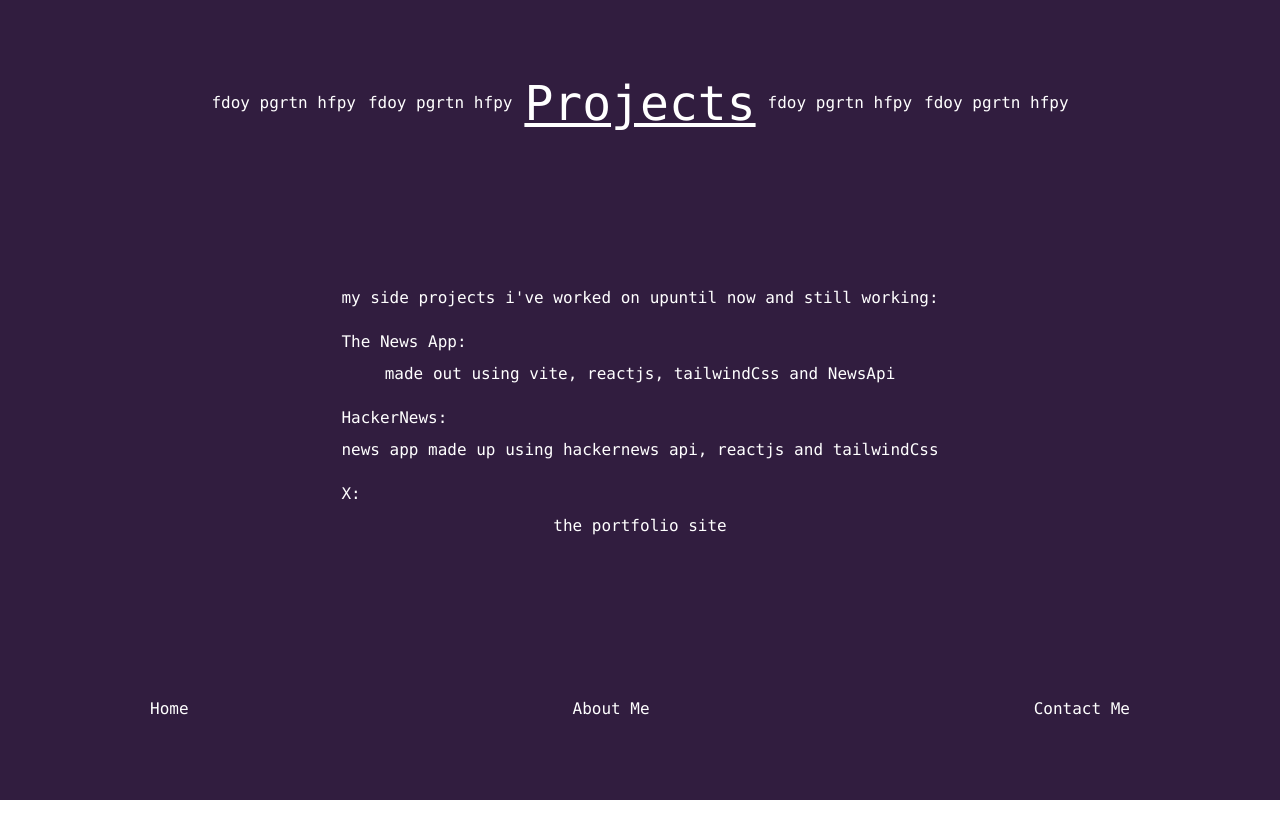
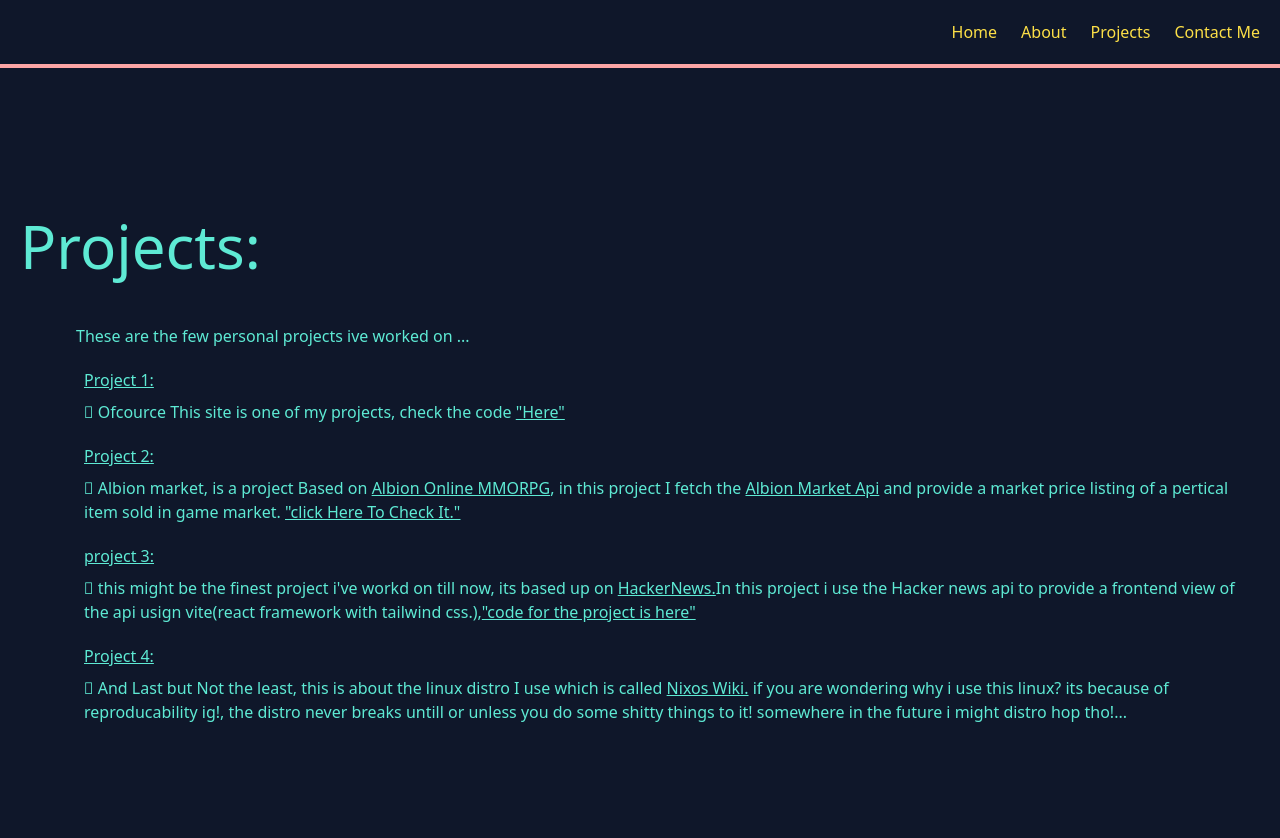
Before and after one commit to TheDummyUser/x, a React (Vite) app: page /projects in a window 1280 px wide. Shown: the top 838 px of the page. Before the commit the page ends 800 px from the top, so only its background shows below. Built offline with nearby package versions, Linux system fonts and the light colour scheme.

Commit message:
changed how my site looks!

```diff
--- /dev/null
+++ b/src/components/Heder.jsx
@@ -0,0 +1,25 @@
+import React from 'react'
+import { Link } from 'react-router-dom'
+const Heder = () => {
+  return (
+    <div className='bg-slate-900 border-b-4
+     text-yellow-300
+      p-5
+      justify-around
+      border-red-300
+    '>
+
+        <div className='flex justify-end space-x-6'>
+        <p className=''> <Link to="/">Home</Link></p>
+    <p> <Link to='/about'> About</Link></p>
+    <p> <Link to='/projects'> Projects</Link></p>
+    <p><Link to='/contactme'>Contact Me</Link></p>
+
+
+</div>
+</div>
+
+  )
+}
+
+export default Heder
--- a/src/pages/About.jsx
+++ b/src/pages/About.jsx
@@ -1,52 +1,27 @@
-import React, { useState, useEffect } from 'react';
-import {Link} from "react-router-dom"
+import React from 'react'
+import Heder from '../components/Heder'
 
 const About = () => {
-  const [text, setText] = useState('3002 12345 4456');
-  const [showGibberish, setShowGibberish] = useState(true);
+  return (
+    <>
+      <Heder />
+      <div className='p-5 text-teal-200 h-screen bg-slate-900'>
 
-  useEffect(() => {
-    const gibberishTimer = setInterval(() => {
-      const newText = [...text];
-      for (let i = 0; i < newText.length; i++) {
-        const randomChar = String.fromCharCode(Math.floor(Math.random() * 26) + 97);
-        if (newText[i] !== ' ') {
-          newText[i] = randomChar;
-        }
-      }
-      setText(newText.join(''));
-    }, 100); // Set the time in milliseconds for how often the letters should change.
+        <p className=' text-xl md:text-6xl pt-32'>About:</p>
 
-    const textTimer = setTimeout(() => {
-      setShowGibberish(false);
-      clearInterval(gibberishTimer);
-    }, 5000); // Set the time in milliseconds for how long the gibberish text should be displayed.
+      <div className=' space-y-5 pt-12'><p className=''>
+       hey yo! guys I am Abhiram, so i've recently graduated In Bachelors of Electrical And Electronics engineering.
+      </p>
+      <p className=''>
+        Am into Web Dev, and linux, actually i do a lot of linux ig! if you ask why? idk i just like linux more than window and here is one of my rice <a className=' underline' href="https://www.reddit.com/r/unixporn/comments/1aqir6d/hyprland_kanagawa_colorscheme_is_op/?utm_source=share&utm_medium=web2x&context=3"> click here</a> to view it...</p>
 
-    return () => {
-      clearInterval(gibberishTimer);
-      clearTimeout(textTimer);
-    };
-  }, [text]);
+      <p>
+         you can visit my GitHub to check all that things i do and i work on.. <a href="https://github.com/TheDummyUser">  </a>
+      </p>
 
-  return (
-    <div className='grid place-items-center h-screen bg-DD311D3F text-white font-mono'>
-      <div className='md:flex place-items-center md:space-x-3'>
-        <span className='md:text-base text-xs md:inline-flex hidden'>{showGibberish ? text : ''} </span>
-        <span className='md:text-base text-xs'>{showGibberish ? text : ''} </span>
-        <span className='md:text-5xl text-lg underline'>about me</span>
-        <span className='md:text-base text-xs'> {showGibberish ? text : ''}</span>
-        <span className='md:text-base text-xs md:inline-flex hidden'> {showGibberish ? text : ''}</span>
-        </div>
-        <p className='mx-10'>
-          hi i am abhiram, i am a final year electrical engineering student. <br />
-          i like web development and i do a lot of ethical hacking. i have worked on few projects which i've them on <span className='underline'>projects</span>.
-        </p>
-      <div className='flex md:space-x-96 space-x-6 md:text-base place-items-center underline'>
-        <p><Link to={'/'}>Home</Link></p>
-        <p><Link to={'/projects'}>Projects</Link></p>
-        <p><Link to={'/contactme'}>Contact Me</Link></p>
       </div>
-    </div>
+      </div>
+    </>
   )
 }
 
--- a/src/pages/Contactme.jsx
+++ b/src/pages/Contactme.jsx
@@ -1,56 +1,31 @@
-import React, { useState, useEffect } from 'react';
-import {Link} from "react-router-dom"
+import React from "react";
+import Heder from "../components/Heder";
 const Contactme = () => {
-  const [text, setText] = useState('3002 12345 4456');
-  const [showGibberish, setShowGibberish] = useState(true);
+  return (
+    <>
+      <Heder />
 
-  useEffect(() => {
-    const gibberishTimer = setInterval(() => {
-      const newText = [...text];
-      for (let i = 0; i < newText.length; i++) {
-        const randomChar = String.fromCharCode(Math.floor(Math.random() * 26) + 97);
-        if (newText[i] !== ' ') {
-          newText[i] = randomChar;
-        }
-      }
-      setText(newText.join(''));
-    }, 100); // Set the time in milliseconds for how often the letters should change.
+      <div className=" bg-slate-900 text-teal-300 h-screen p-5 pt-32">
+        <p className="md:text-6xl text-xl">Contact Me:</p>
 
-    const textTimer = setTimeout(() => {
-      setShowGibberish(false);
-      clearInterval(gibberishTimer);
-    }, 5000); // Set the time in milliseconds for how long the gibberish text should be displayed.
+        <div className=" space-y-3">
+          <div className=" pt-12 space-y-8">
+            <p>Ofcource i can center this div so...</p>
+            <p>
+              {" "}
+              <a href="">Github</a>
+            </p>
+            <p>
+              <a href="mailto:abhiram.reddy122002@gmail.com">Gmail</a>
+            </p>
+            <p>
+              ping Me on Discord: adorable__brain69
+            </p>
+          </div>
+        </div>
+      </div>
+    </>
+  );
+};
 
-    return () => {
-      clearInterval(gibberishTimer);
-      clearTimeout(textTimer);
-    };
-  }, [text]);
-  return (
-    <div className='grid place-items-center h-screen bg-DD311D3F text-white font-mono'>
-      <div className='md:flex place-items-center md:space-x-3'>
-        <span className='md:text-base text-xs md:inline-flex hidden'>{showGibberish ? text : ''} </span>
-        <span className='md:text-base text-xs'>{showGibberish ? text : ''} </span>
-        <span className='md:text-5xl text-lg underline'>Contact Me</span>
-        <span className='md:text-base text-xs'> {showGibberish ? text : ''}</span>
-        <span className='md:text-base text-xs md:inline-flex hidden'> {showGibberish ? text : ''}</span>
-        </div>
-      <div>
-        <p className=''>
-          Contactme: <br className='' />
-          <div className='mt-5'>
-            <a href="mailto:abhiram.reddy122002@gmail.com">mail me</a><br />
-            <a href="https;//github.com/grim909" className=''>github</a>
-          </div>
-        </p>
-      </div>
-      <div className='flex md:space-x-96 space-x-6 md:text-base place-items-center'>
-        <p><Link to={'/'}>Home</Link></p>
-        <p><Link to={'/projects'}>Projects</Link></p>
-        <p><Link to={'/about'}>About Me</Link></p>
-      </div>
-    </div>
-  )
-}
-
-export default Contactme
+export default Contactme;
--- a/src/pages/Home.jsx
+++ b/src/pages/Home.jsx
@@ -1,60 +1,13 @@
 import React, { useState, useEffect } from 'react';
-import { Link } from 'react-router-dom';
-
+import Heder from '../components/Heder'
 const Home = () => {
-  const [text, setText] = useState('1101 0011 1221 3002 12345 4456');
-  const [showGibberish, setShowGibberish] = useState(true);
-
-  useEffect(() => {
-    const gibberishTimer = setInterval(() => {
-      const newText = [...text];
-      for (let i = 0; i < newText.length; i++) {
-        const randomChar = String.fromCharCode(Math.floor(Math.random() * 26) + 97);
-        if (newText[i] !== ' ') {
-          newText[i] = randomChar;
-        }
-      }
-      setText(newText.join(''));
-    }, 100); // Set the time in milliseconds for how often the letters should change.
-
-    const textTimer = setTimeout(() => {
-      setShowGibberish(false);
-      clearInterval(gibberishTimer);
-    }, 5000); // Set the time in milliseconds for how long the gibberish text should be displayed.
-
-    return () => {
-      clearInterval(gibberishTimer);
-      clearTimeout(textTimer);
-    };
-  }, [text]);
-
-  return (
-    <div className='grid h-screen place-items-center m-0 p-0 font-mono bg-L88304E'>
-      <span className='flex mt-0 space-x-2 text-white md:text-sm text-xs text-center'>
-      <span className='md:flex hidden'>{showGibberish ? text : ''}</span>
-      <span className='md:flex hidden'>{showGibberish ? text : ''}</span>
-      <span className='md:flex hidden'>{showGibberish ? text : ''}</span>
-      <span className='md:flex hidden'>{showGibberish ? text : ''}</span>
-      <span className='md:flex hidden'>{showGibberish ? text : ''}</span>
-      <span className='md:flex hidden'>{showGibberish ? text : ''}</span>
-      <span>{showGibberish ? text : ''}</span>
-
-      </span>
-      <div className='m-0 p-0 md:text-5xl text-white text-xl text-center'>
-        <p>what are you looking at?</p>
-        <p className='block text-end'>visit the <Link to={'/about'}> <span className="underline">about</span> page.</Link> </p>
-      </div>
-      <span className='flex mt-0 space-x-2 text-white md:text-sm text-xs text-center'>
-      <span className='md:flex hidden'>{showGibberish ? text : ''}</span>
-      <span className='md:flex hidden'>{showGibberish ? text : ''}</span>
-      <span className='md:flex hidden'>{showGibberish ? text : ''}</span>
-      <span className='md:flex hidden'>{showGibberish ? text : ''}</span>
-      <span className='md:flex hidden'>{showGibberish ? text : ''}</span>
-      <span className='md:flex hidden'>{showGibberish ? text : ''}</span>
-      <span>{showGibberish ? text : ''}</span>
-      </span>
-    </div>
-  )
-}
+return (
+  <>
+  < Heder />
+  <div className=' grid place-items-center bg-slate-900 w-screen h-screen text-teal-200 p-5 justify-around' >
+  <p> Ok, So by now you reached a point where you can see my work! what I have done and what I am up too!</p>
+  </div>
+  </>
+)}
 
 export default Home;
--- a/src/pages/Projects.jsx
+++ b/src/pages/Projects.jsx
@@ -1,72 +1,95 @@
-import React, { useState, useEffect } from 'react';
-import {Link} from "react-router-dom"
+import React from "react";
+import Heder from "../components/Heder";
 
 const Projects = () => {
-  const [text, setText] = useState('3002 12345 4456');
-  const [showGibberish, setShowGibberish] = useState(true);
+  return (
+    <>
+      <Heder />
+      <div className=" bg-slate-900 h-full md:h-screen text-teal-300 p-5">
+        <div className=" pt-32 ">
+          <p className="md:text-6xl text-xl"> Projects:</p>
+        </div>
 
-  useEffect(() => {
-    const gibberishTimer = setInterval(() => {
-      const newText = [...text];
-      for (let i = 0; i < newText.length; i++) {
-        const randomChar = String.fromCharCode(Math.floor(Math.random() * 26) + 97);
-        if (newText[i] !== ' ') {
-          newText[i] = randomChar;
-        }
-      }
-      setText(newText.join(''));
-    }, 100); // Set the time in milliseconds for how often the letters should change.
+        <div className="pt-12 space-y-5">
+          <p className="md:pl-14">
+            These are the few personal projects ive worked on ...
+          </p>
+          <div className=" md:pl-16 space-y-5">
+            <div className="space-y-2">
+              <p className=" underline">Project 1:</p>
+              <p>
+                 Ofcource This site is one of my projects, check the code{" "}
+                <a
+                  className="underline"
+                  href="https://github.com/TheDummyUser/x"
+                >
+                  "Here"
+                </a>
+              </p>
+            </div>
 
-    const textTimer = setTimeout(() => {
-      setShowGibberish(false);
-      clearInterval(gibberishTimer);
-    }, 5000); // Set the time in milliseconds for how long the gibberish text should be displayed.
-
-    return () => {
-      clearInterval(gibberishTimer);
-      clearTimeout(textTimer);
-    };
-  }, [text]);
-
-  return (
-    <div className='grid place-items-center h-screen bg-DD311D3F text-white font-mono'>
-      <div className='md:flex place-items-center md:space-x-3'>
-        <span className='md:text-base text-xs md:inline-flex hidden'>{showGibberish ? text : ''} </span>
-        <span className='md:text-base text-xs'>{showGibberish ? text : ''} </span>
-        <span className='md:text-5xl text-lg underline'>Projects</span>
-        <span className='md:text-base text-xs'> {showGibberish ? text : ''}</span>
-        <span className='md:text-base text-xs md:inline-flex hidden'> {showGibberish ? text : ''}</span>
-        </div>
+            <div className="space-y-2">
+              <span className=" underline">Project 2:</span>
               <div>
-        <p className='mx-10 grid'>
-          my side projects i've worked on upuntil now and still working: <br />
-          <span className='mt-5'>
-            <a href="https://github.com/grim909/TheNewsApp" className='grid'>
-              The News App:<br />
-              <span className='text-center mt-2'>made out using vite, reactjs, tailwindCss and NewsApi</span>
+                <p>
+                   Albion market, is a project Based on{" "}
+                  <a className="underline" href="https://albiononline.com/home">
+                    Albion Online MMORPG
                   </a>
-          </span>
-          <span className='mt-5'>
-            <a href="https://github.com/grim909/hackernews" className='grid'>
-              HackerNews:<br />
-              <span className='text-center mt-2'>news app made up using hackernews api, reactjs and tailwindCss</span>
-              </a>
-          </span>
-          <span className='mt-5'>
-            <a href="https://github.com/grim909/hackernews" className='grid'>
-              X:<br />
-              <span className='text-center mt-2'>the portfolio site</span>
+                  , in this project I fetch the{" "}
+                  <a
+                    className="underline"
+                    href="https://www.albion-online-data.com/"
+                  >
+                    Albion Market Api
+                  </a>{" "}
+                  and provide a market price listing of a pertical item sold in
+                  game market.{" "}
+                  <span className=" underline">
+                    <a href="https://github.com/TheDummyUser/Albion-market">
+                      "click Here To Check It."
                     </a>
                   </span>
                 </p>
               </div>
-      <div className='flex md:space-x-96 space-x-6 md:text-base place-items-center'>
-        <p><Link to={'/'}>Home</Link></p>
-        <p><Link to={'/about'}>About Me</Link></p>
-        <p><Link to={'/contactme'}>Contact Me</Link></p>
+            </div>
+            <div className="space-y-2 ">
+              <p className="underline">project 3:</p>
+              <p>
+                 this might be the finest project i've workd on till now, its
+                based up on{" "}
+                <a className="underline" href="https://news.ycombinator.com/">
+                  HackerNews.
+                </a>
+                In this project i use the Hacker news api to provide a frontend
+                view of the api usign vite(react framework with tailwind css.),
+                <a
+                  href="https://github.com/TheDummyUser/hackernews"
+                  className="underline"
+                >
+                  "code for the project is here"
+                </a>
+              </p>
+            </div>
+            <div className="space-y-2">
+              <p className="underline">Project 4:</p>
+              <p>
+                 And Last but Not the least, this is about the linux distro I
+                use which is called{" "}
+                <a href="https://nixos.wiki/" className="underline">
+                  Nixos Wiki.
+                </a>{" "}
+                if you are wondering why i use this linux? its because of
+                reproducability ig!, the distro never breaks untill or unless
+                you do some shitty things to it! somewhere in the future i might
+                distro hop tho!...
+              </p>
             </div>
           </div>
-  )
-}
+        </div>
+      </div>
+    </>
+  );
+};
 
 export default Projects;
```
Also changed, not shown: 1 other file (tests, documents, lock files or other folders). Lines whose indentation alone changed are shown as unchanged.
